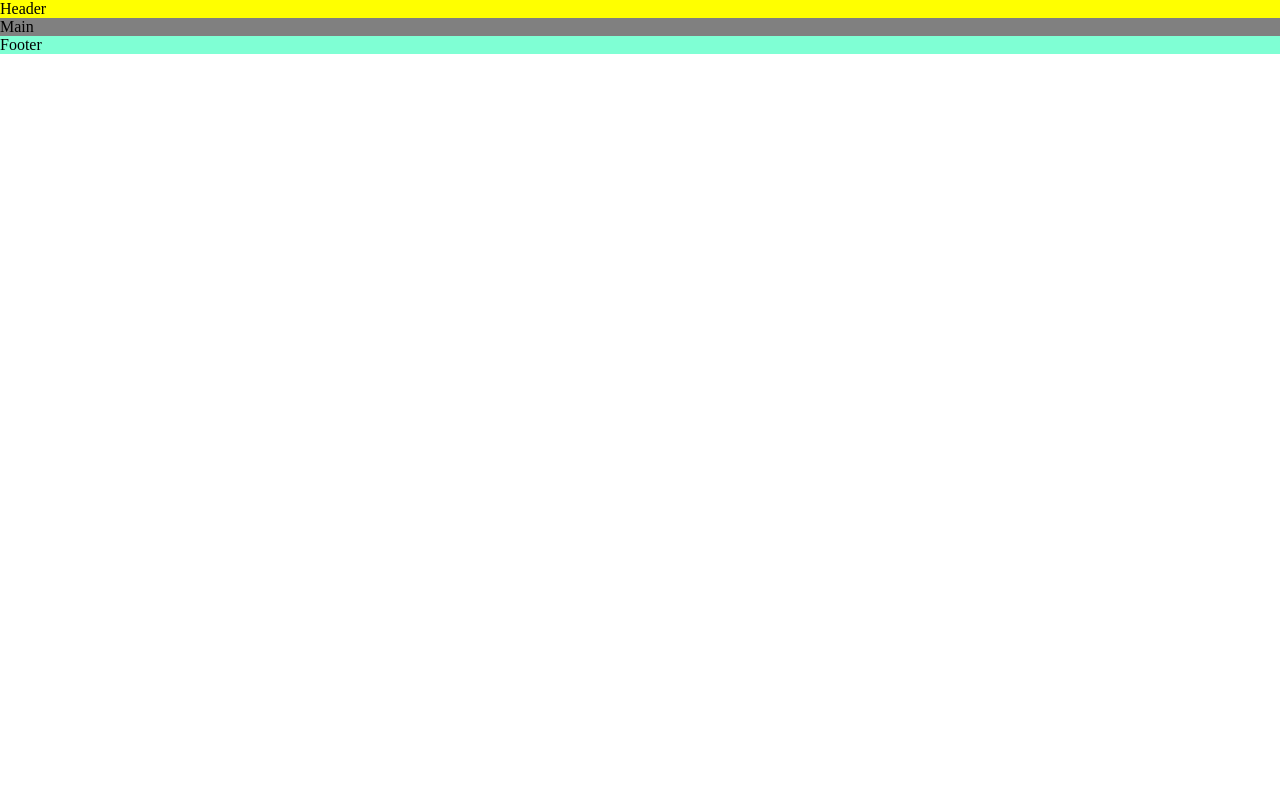
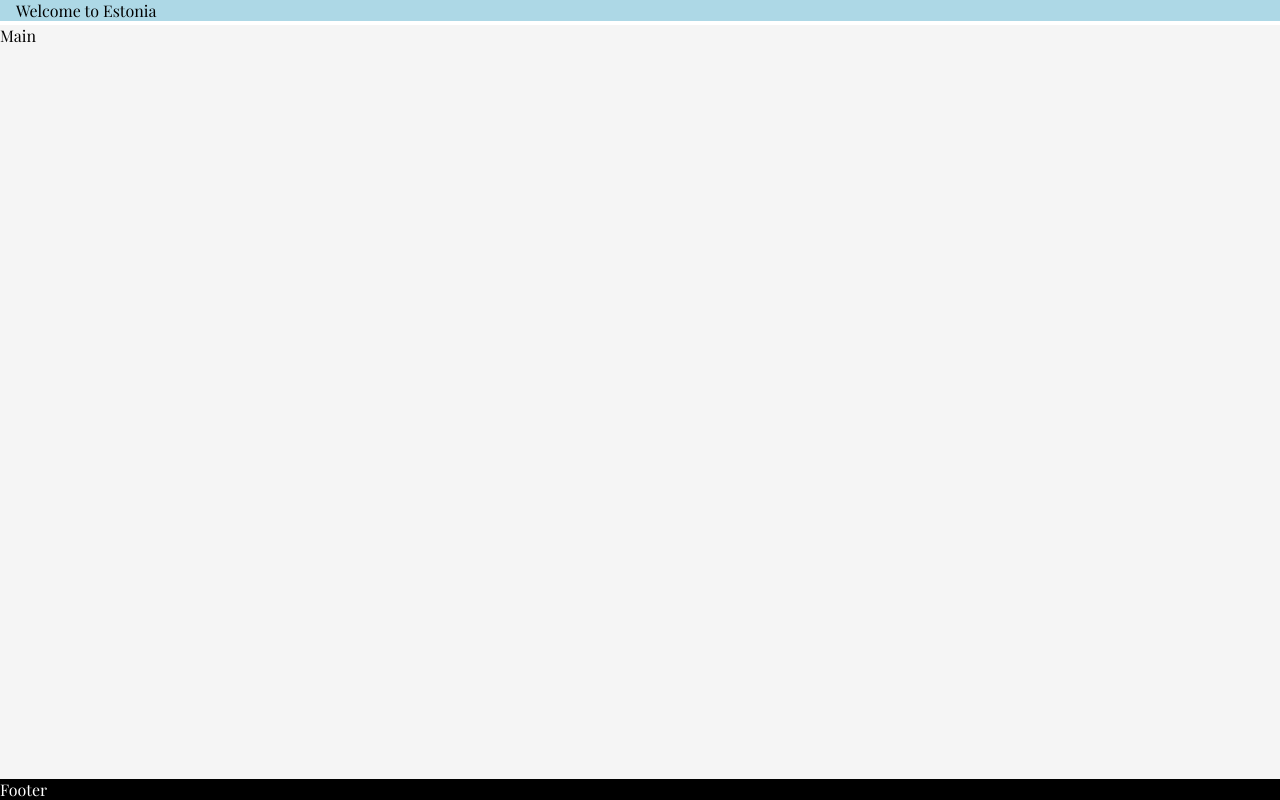
Before and after one commit to maxgray7-dev/my-project, a plain HTML site: page index.html in a window 1280 px wide. Drawn offline with nearby package versions, Linux system fonts and the light colour scheme; a web font is replaced by a local one.

Commit message:
Separated, and arranged space for header, main area and footer

```diff
--- a/assets/css/style.css
+++ b/assets/css/style.css
@@ -14,25 +14,47 @@
         min-height: 100vh;
         display: flex;
         flex-direction: column;
-        color: black
+        color: black;
+        font-family: "Roboto-mono", "Playfair Display", sans-serif;
     }
 
 
 
 /* Header */
 header {
-    background-color: yellow;
+    background-color: lightblue;
+    padding: 0 1rem;
+    position: fixed;
+    z-index: 99;
+    width: 100%;
+    box-shadow: 2px;
+    display: flex;
+    justify-content: space-between;
+    align-items: baseline;
+}
+    header a{
+        text-decoration: none;
+        color: inherit;
+    }
+    h1 {
+        font-family: "Roboto Condensed", sans-serif;
+        text-transform: uppercase;
+        color: #FFC65B;
+        letter-spacing: 2px;
 
-}
+    }
 
 /* Main */
 main {
-    background-color: gray
+    background-color: whitesmoke;
+    flex: 1 0 auto;
+    margin-top: 25px;
 
 }
 
 /* Footer */
 footer {
- background-color: aquamarine;
+ background-color: black;
+ color:white;
 
 }
--- a/index.html
+++ b/index.html
@@ -12,7 +12,7 @@
 </head>
 <body>
     <!--Header-->
-<header>Header</header>
+<header>Welcome to Estonia</header>
 
     <!--Main-->
 <main>Main</main>
```
